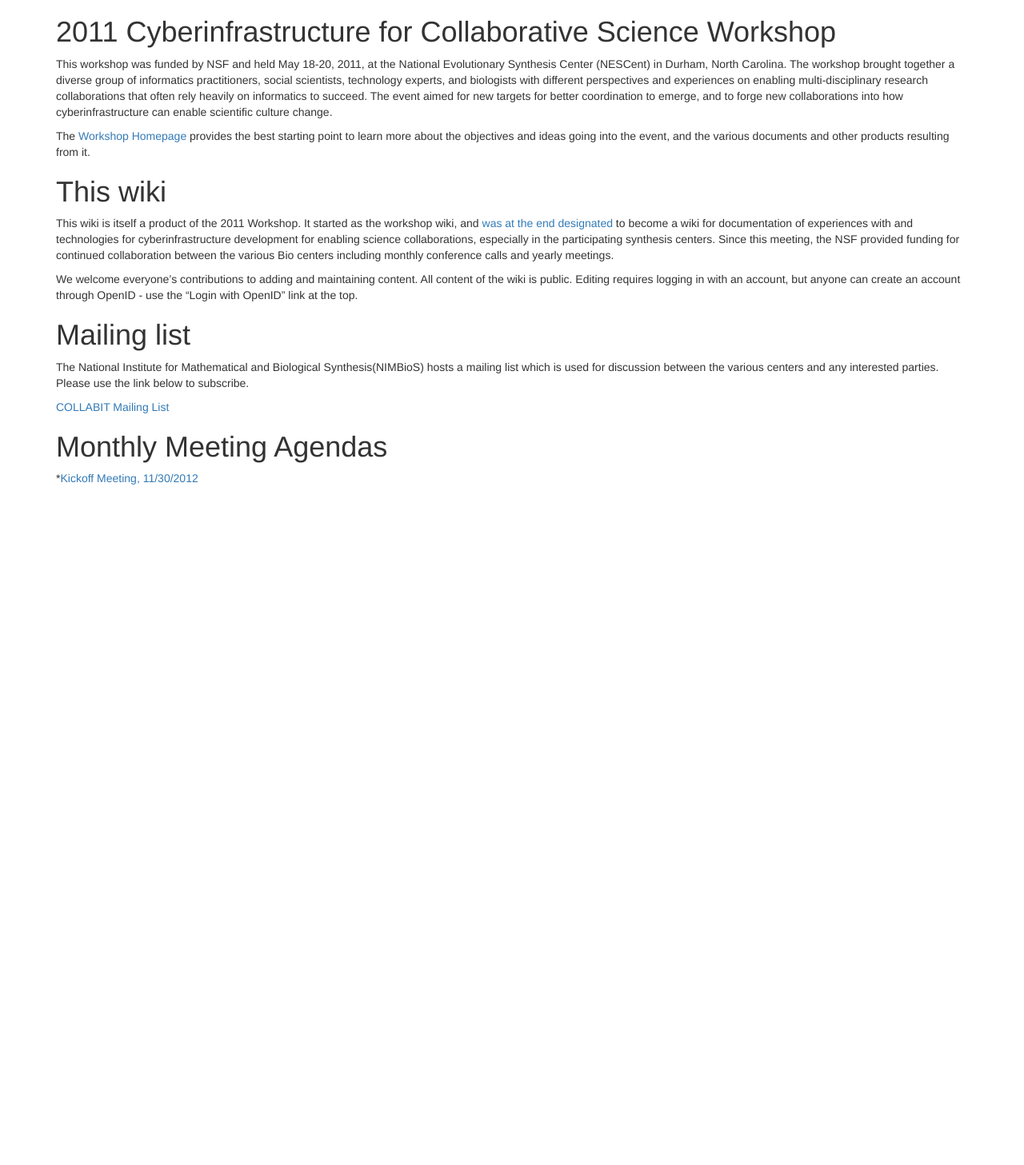
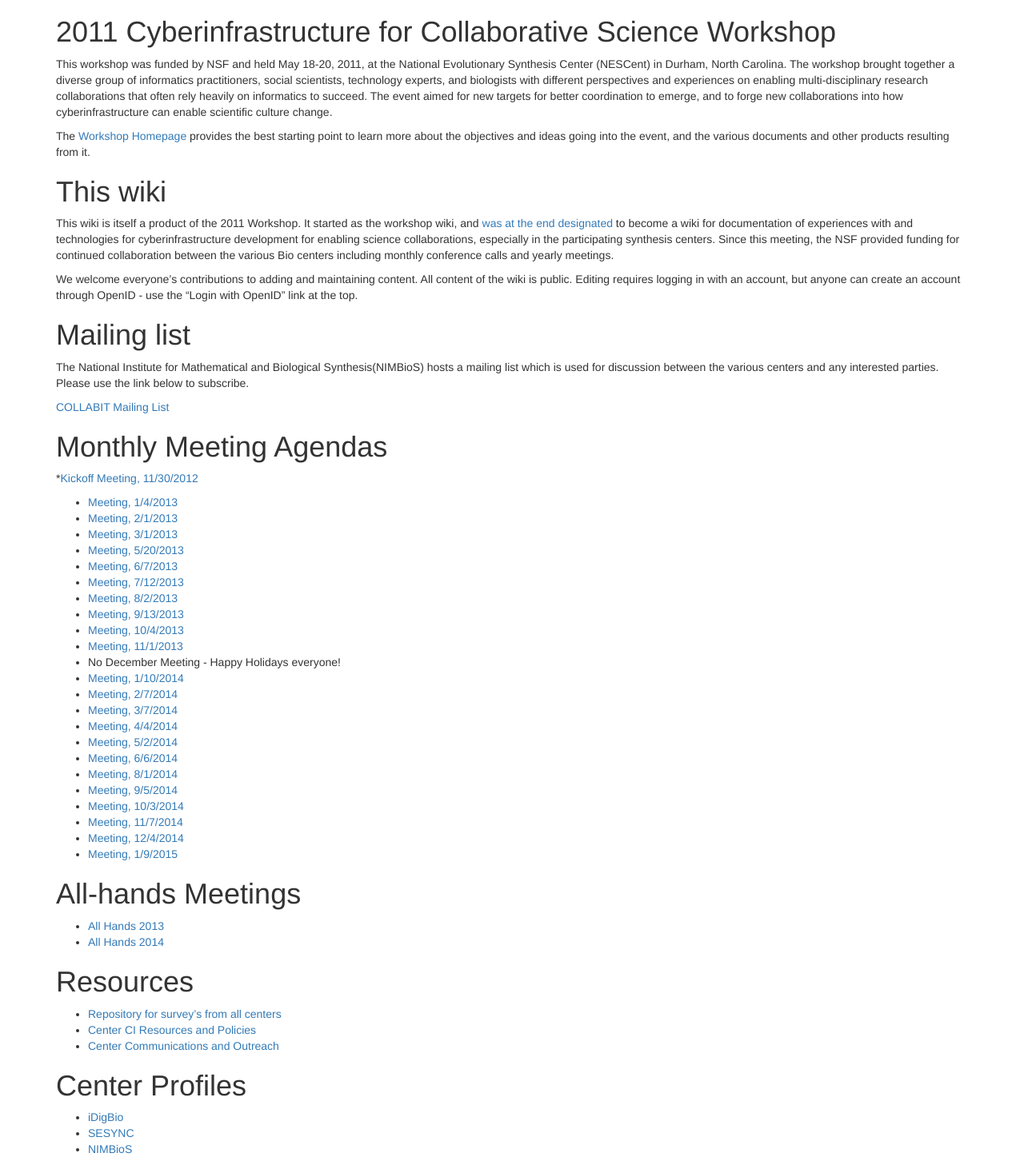
Before and after one commit to bio-collabit/wiki, a Jekyll site: the page built from index.md, in a window 1280 px wide. Shown: the whole page at 80% size. Built offline with Jekyll 4.4.1, drawn with Linux system fonts in a browser that asks for light colours; nearby versions of some CDN libraries; Markdown is read by kramdown in place of the engine named in the settings; before the commit the page ends 900 px from its top, so only the background shows below that.

Commit message:
I added all of the links of the meetings

```diff
--- a/index.md
+++ b/index.md
@@ -26,3 +26,43 @@
 Monthly Meeting Agendas
 =======================
 *[Kickoff Meeting, 11/30/2012](meeting-11-30-2012.html)
+* [Meeting, 1/4/2013](meeting-01-04-2013.html)
+* [Meeting, 2/1/2013](meeting-02-01-2013.html)
+* [Meeting, 3/1/2013](meeting-03-01-2013.html)
+* [Meeting, 5/20/2013](meeting-05-20-2013.html)
+* [Meeting, 6/7/2013](meeting-06-7-2013.html)
+* [Meeting, 7/12/2013](meeting-07-12-2013.html)
+* [Meeting, 8/2/2013](meeting-08-2-2013.html)
+* [Meeting, 9/13/2013](meeting-09-13-2012.html)
+* [Meeting, 10/4/2013](meeting-10-4-2013.html)
+* [Meeting, 11/1/2013](meeting-11-1-2013.html)
+* No December Meeting - Happy Holidays everyone!
+* [Meeting, 1/10/2014](meeting-1-10-2014.html)
+* [Meeting, 2/7/2014](meeting-2-7-2014.html)
+* [Meeting, 3/7/2014](meeting-3-7-2014.html)
+* [Meeting, 4/4/2014](meeting-4-4-2014.html)
+* [Meeting, 5/2/2014](meeting-5-2-2014.html)
+* [Meeting, 6/6/2014](meeting-6-6-2014.html)
+* [Meeting, 8/1/2014](meeting-8-1-2014.html)
+* [Meeting, 9/5/2014](meeting-9-5-2014.html)
+* [Meeting, 10/3/2014](meeting-10-3-2014.html)
+* [Meeting, 11/7/2014](meeting-11-7-2014.html)
+* [Meeting, 12/4/2014](meeting-12-4-2014.html)
+* [Meeting, 1/9/2015](meeting-1-9-2015.html)
+
+All-hands Meetings
+==================
+* [All Hands 2013](all-hands-2013.html)
+* [All Hands 2014](all-hands-2014.html)
+
+Resources
+==========
+* [Repository for survey's from all centers](Surveys.html)
+* [Center CI Resources and Policies](resources_policies.html)
+* [Center Communications and Outreach](comm_contacts.html)
+
+Center Profiles
+================
+* [iDigBio](iDigBio_profile.html)
+* [SESYNC](SESYNC_profile.html)
+* [NIMBioS](NIMBioS_profile.html)
```
